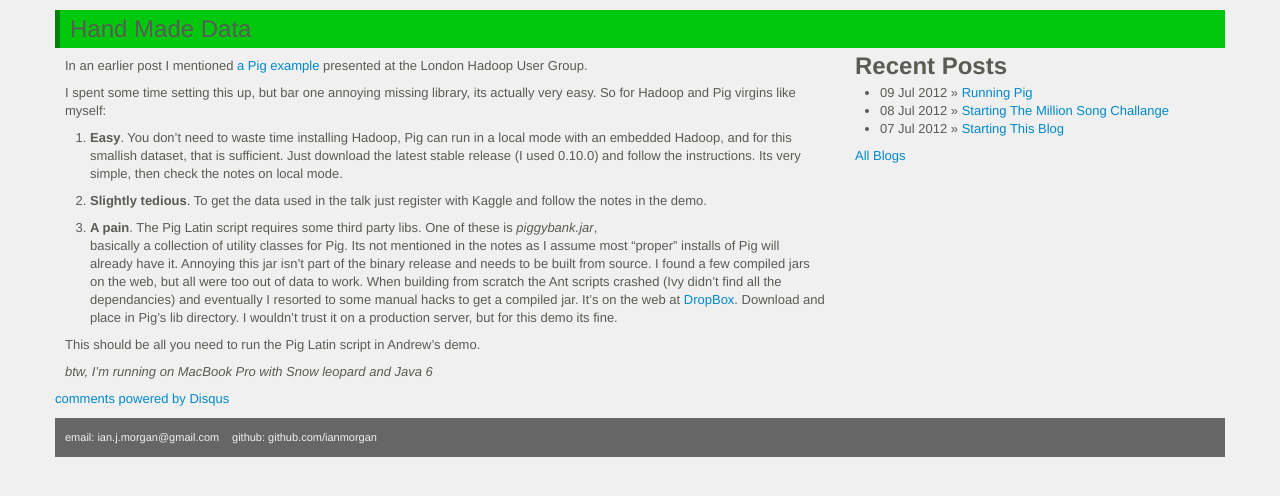
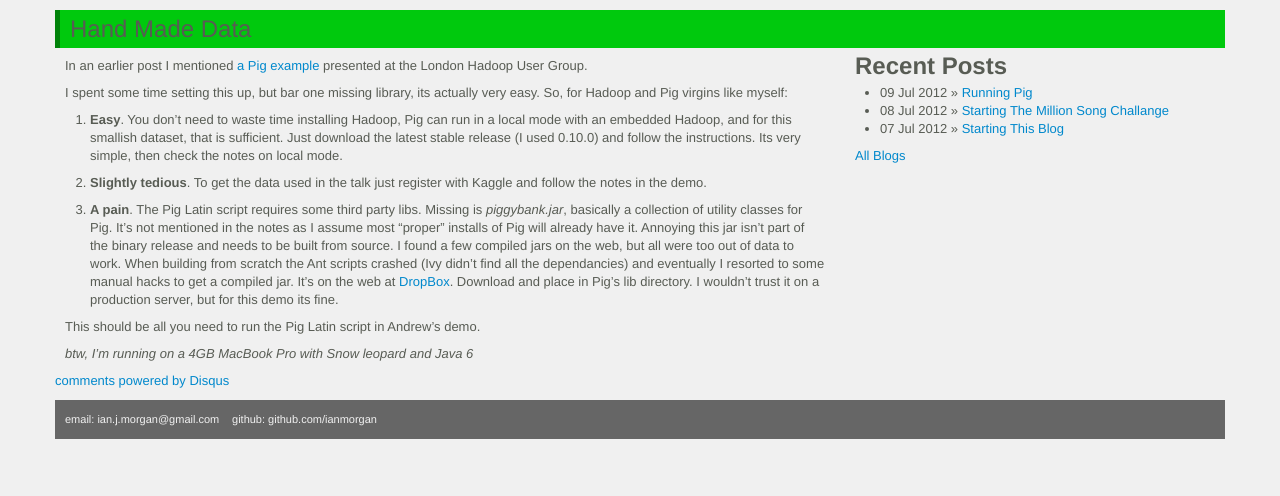
Before and after one commit to ianmorgan/handmadedata.com, a Jekyll site: the page built from _posts/2012-07-09-running-pig.md, in a window 1280 px wide. Shown: the top 496 px of the page. Built offline with Jekyll 4.4.1, drawn with Linux system fonts in a browser that asks for light colours; Markdown is read by kramdown in place of the engine named in the settings; comment, search, counter and statistics services are not loaded.

Commit message:
minor typos

```diff
--- a/_posts/2012-07-09-running-pig.md
+++ b/_posts/2012-07-09-running-pig.md
@@ -7,7 +7,7 @@ disqus: true
 In an earlier post I mentioned [a Pig example](https://github.com/andrewclegg/pig-data-mining-talk) presented
 at the London Hadoop User Group.
 
-I spent some time setting this up, but bar one annoying missing library, its actually very easy. So for Hadoop
+I spent some time setting this up, but bar one missing library, its actually very easy. So, for Hadoop
 and Pig virgins like myself:
 
 1.	**Easy**. You don't need to waste time installing Hadoop, Pig can run in a local mode with an
@@ -17,8 +17,8 @@ and follow the instructions. Its very simple, then check the notes on local mode
 2.	**Slightly tedious**. To get the data used in the talk just register with Kaggle and follow the
 notes in the demo.
 
-3.	**A pain**. The Pig Latin script requires some third party libs. One of these is *piggybank.jar*,
-basically a collection of utility classes for Pig. Its not mentioned in the notes as I assume most
+3.	**A pain**. The Pig Latin script requires some third party libs.
+Missing is *piggybank.jar*,  basically a collection of utility classes for Pig. It's not mentioned in the notes as I assume most
 "proper" installs of Pig will already have it. Annoying this jar isn't part of the binary release and needs to
 be built from source.  I found a few compiled jars on the web, but all were too out of data to work.
 When building from scratch the Ant scripts crashed (Ivy didn't find all the dependancies)
@@ -28,4 +28,4 @@ trust it on a production server, but for this demo its fine.
 
 This should be all you need to run the Pig Latin script in Andrew's demo.
 
-_btw, I'm running on MacBook Pro with Snow leopard and Java 6_
+_btw, I'm running on a 4GB MacBook Pro with Snow leopard and Java 6_
```
